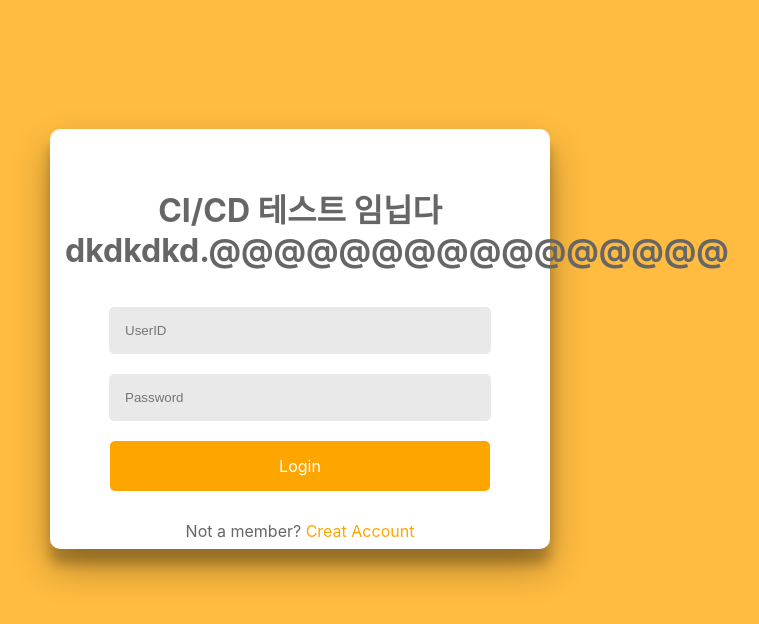
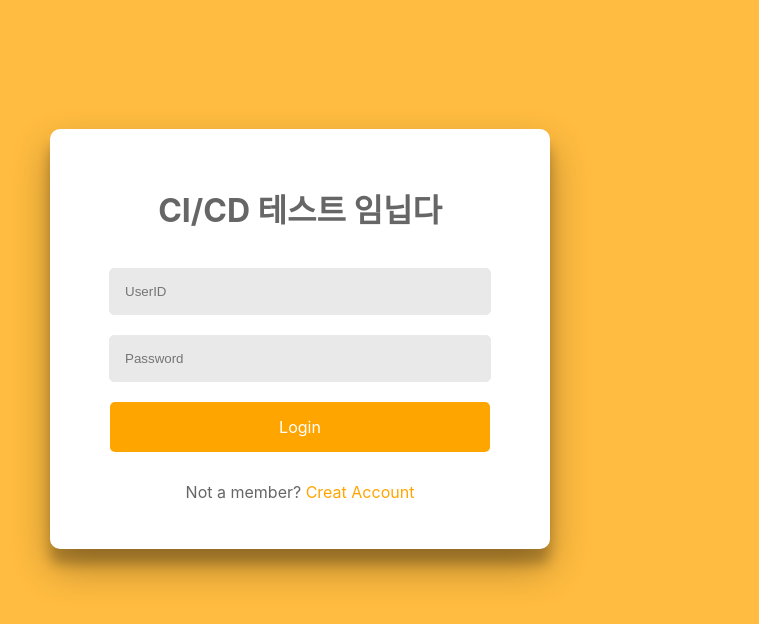
Before and after one commit to kimdowan123/wanted-pre-onboarding-frontend, a React (Create React App) app: page / in a window 1280 px wide. Shown: the top 624 px of the page, without its empty margins (340-1099 px from the left). Built offline with nearby package versions, Linux system fonts and the light colour scheme.

Commit message:
test cicd

```diff
--- a/src/page/login/components/SignIn.js
+++ b/src/page/login/components/SignIn.js
@@ -28,7 +28,7 @@ function SignIn(props) {
             <div style={{ height: '1px' }}></div>
             <div className='loginContainer'>
 
-                <h1>CI/CD 테스트 임닙다dkdkdkd.@@@@@@@@@@@@@@@@</h1>
+                <h1>CI/CD 테스트 임닙다</h1>
                 <input type="text" placeholder='UserID' onInput={(e) => {
                     setId(e.target.value);
                 }} />
```
